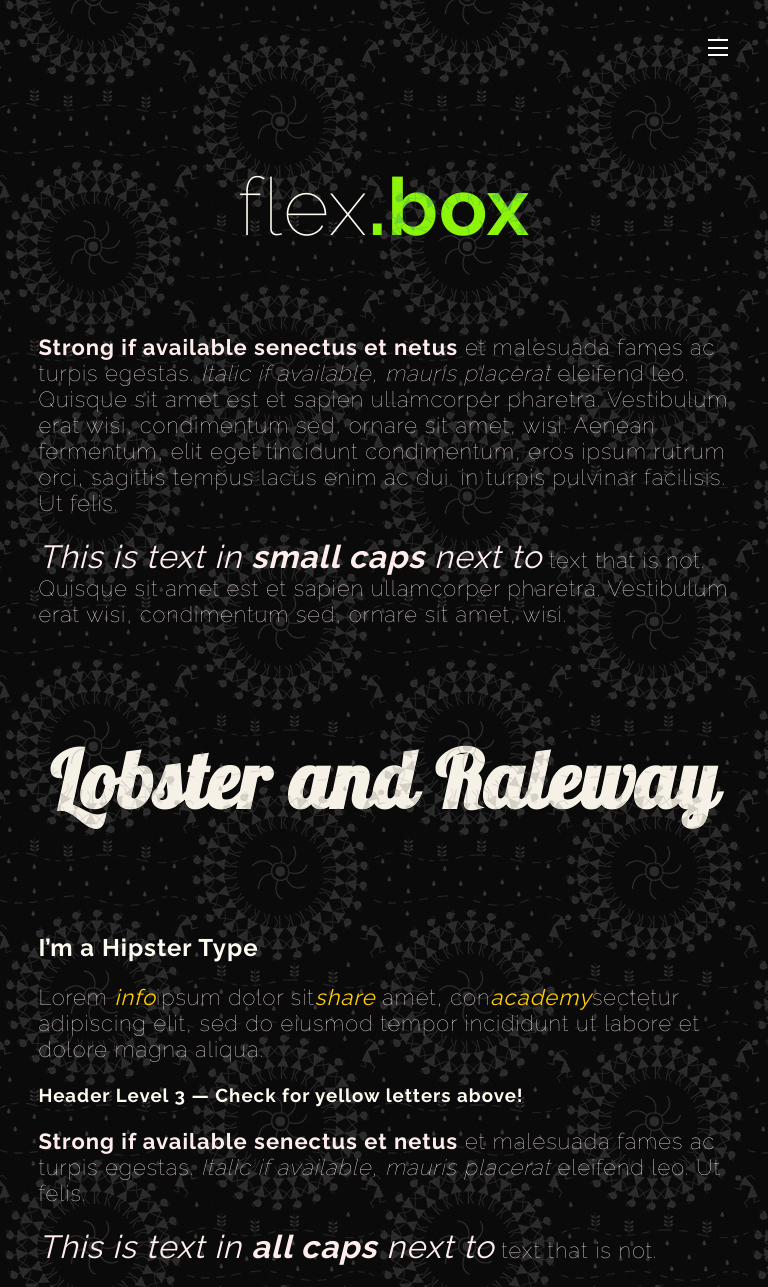
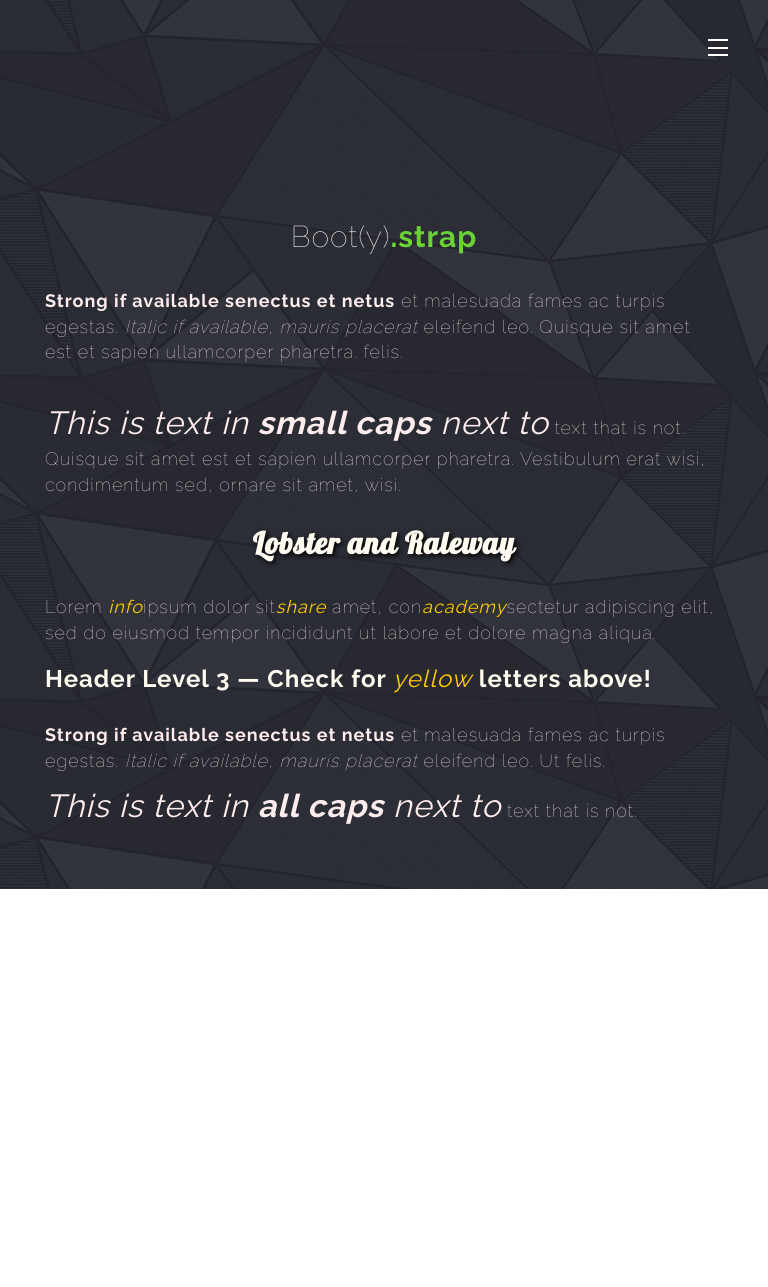
Before and after one commit to sajen87/flexawsome-v.1, a plain HTML site: page index.html in a window 768 px wide. After the commit the page ends 889 px from the top, so only its background shows below. Drawn offline with nearby package versions, Linux system fonts and the light colour scheme; a web font is replaced by a local one.

Commit message:
nearly all working on bootstrap

```diff
--- a/index.html
+++ b/index.html
@@ -7,9 +7,11 @@
     <link href="https://fonts.googleapis.com/css?family=Raleway:100,200,300,400,700,800,900" rel="stylesheet">
     <link href="https://fonts.googleapis.com/css?family=Raleway+Dots" rel="stylesheet">
     <link href="https://fonts.googleapis.com/css?family=Lobster" rel="stylesheet">
+    <link rel="stylesheet" href="https://maxcdn.bootstrapcdn.com/bootstrap/3.3.7/css/bootstrap.min.css" integrity="sha384-BVYiiSIFeK1dGmJRAkycuHAHRg32OmUcww7on3RYdg4Va+PmSTsz/K68vbdEjh4u" crossorigin="anonymous">
     <link href="styles.css" rel="stylesheet" type="text/css">
 
-    <title>Flex</title>
+
+    <title>Bootstrap</title>
 </head>
 <body>
 <header>
@@ -22,7 +24,7 @@
         </label>
 
         <!--<div id="logo"><span>price.<span>less</span></span></div>-->
-        <nav>
+        <nav class="links">
             <ul>
                 <li><a href="#">Home</a></li>
                 <li><a href="#">My work</a></li>
@@ -35,49 +37,46 @@
 </header>
 
 <section>
+    <div class="row">
+    <div class="col-sm-12 col-md-12 col-lg-4 left">
 
-    <article class="left">
+        <h1>Boot(y)<span>.strap</span></h1>
 
-        <h1>flex<span>.box</span></h1>
         <p>
             <strong>Strong if available senectus et netus</strong> et malesuada fames ac turpis egestas. <em>Italic if
             available, mauris placerat</em> eleifend leo. Quisque sit amet est et sapien ullamcorper pharetra.
-            Vestibulum erat wisi, condimentum sed, ornare sit amet, wisi. Aenean fermentum, elit eget tincidunt
-            condimentum, eros ipsum rutrum orci, sagittis tempus lacus enim ac dui. in turpis pulvinar facilisis. Ut
             felis.</p>
         <p><span class="smallCaps">This is text in <b>small caps</b> next to</span> text that is not. Quisque sit amet
             est et sapien ullamcorper pharetra. Vestibulum erat wisi, condimentum sed, ornare sit amet, wisi. </p>
 
-    </article>
+    </div>
 
-    <article class="right">
+
+    <div class="col-sm-12 col-md-12 col-lg-8 right">
 
         <div id="hipster" class="example">
             <h1>Lobster and Raleway</h1>
-            <h2>I’m a Hipster Type</h2>
+            <!--<h2>I’m a Hipster Type</h2>-->
             <div class="p_info">
-                <p>Lorem <span>info</span>ipsum dolor sit<span>share</span> amet, con<span>academy</span>sectetur adipiscing elit, sed do eiusmod tempor incididunt ut labore et dolore magna aliqua.
+                <p>Lorem <span>info</span>ipsum dolor sit<span>share</span> amet, con<span>academy</span>sectetur
+                    adipiscing elit, sed do eiusmod tempor incididunt ut labore et dolore magna aliqua.
                 </p>
-            </div>
-            <h3>Header Level 3 — Check for yellow letters above!</h3>
+
+            <h3>Header Level 3 — Check for <span>yellow</span> letters above!</h3></div>
+            <br>
             <p><strong>Strong if available senectus et netus</strong> et malesuada fames ac turpis egestas. <em>Italic
                 if available, mauris placerat</em> eleifend leo. Ut felis.
             <p><span class="allCaps">This is text in <b>all caps</b> next to</span> text that is not. </p>
-
+        </div>
         </div>
 
 
-    </article>
-
+    </div>
+    </div>
 
 </section>
 
 
 </body>
 </html>
-
-
-<!--<p>Lorem <span>i</span>p<span>n</span>s<span>f</span>u<span>o</span>m dlr t <span>s</span>a<span>h</span>m<span>a</span>e<span>r</span>t<span>e</span>, te sa meias autem, sea <span>a</span>t<span>c</span>a<span>a</span>c<span>d</span>t<span>e</span>a<span>m</span>t<span>y</span>os incorrupte n, sed ea eismo scripserit.-->
-    <!--Qida nonumes pro eu, do propriae consetetur eu. Ad soluta animal sea, ea nam nominavi delectus-->
-    <!--pertinacia.-->
-<!--</p>-->
+-</p>-->
--- a/styles.css
+++ b/styles.css
@@ -3,9 +3,7 @@ html, body {
     margin: 0;
     padding: 0;
     font-family: Raleway, cursive;
-    /*background-image: url("ao.gif");*/
-
-    background-image: url("at.png");
+    background-image: url("ao.gif");
     background-repeat: repeat;
 
 }
@@ -16,13 +14,8 @@ html, body {
     color: gray;
     width: 100%;
     height: 150px;
-    /*background-image: url("ax.jpg");*/
-
-    background-image: url("aw.png");
+    background-image: url("ax.jpg");
     border-bottom: 2px solid white;
-    display: flex;
-    flex-direction: row;
-    justify-content: flex-end;
 
 }
 
@@ -30,82 +23,69 @@ input {
     display: none;
 }
 
-ul {
-    display: flex;
-    justify-content: flex-end;
+nav {
+    display: inline;
+}
+ul{
+    list-style: none;
+}
+
+.links{
+    display: inline-block;
+    position: absolute;
+    top:60px;
+    right: 0;
 
 }
 
-li {
-    margin-top: 40px;
-    list-style: none;
+li{
+    display: inline;
+
 }
 
 li a {
-    color: whitesmoke;
+    padding: 0 15px;
+    color: rgb(255, 204, 0);
     list-style: none;
-    text-decoration: none;
-    padding: 30px;
     font-size: 20px;
     font-weight: 300;
     text-shadow: 2px 2px 5px black;
     letter-spacing: 0.5px;
+    text-transform: uppercase;
     /*mix-blend-mode: difference;*/
-
 }
 
 li a:hover {
     padding-bottom: 3px;
-    color: rgb(255, 204, 0);
-    font-family: "Raleway Dots", cursive;
-    font-size: 22px;
-    font-weight: 900;
-
-}
-
-div #logo span {
-    position: absolute;
-    top: 20px;
-    left: 20px;
-    font-size: 30px;
-    font-weight: 200;
-    color: white;
-
-}
-
-div #logo span span {
-    position: static;
-    color: #96ff00;
-    font-weight: 800;
+    color: rgb(255, 41, 104);
+    font-size: 20px;
+    text-decoration: none;
 
 }
 
 section {
-    position: relative;
-    top: 200px;
     color: #fffbf0;
-    margin: 0;
-    width: 100%;
-    height: 100%;
-    display: flex;
-    justify-content: flex-start;
 
 }
 
 .left {
-    width: 30%;
-    padding: 40px 100px;
+    margin: 200px 0;
+    padding:0 40px;
 
 }
 
 .right {
-    width: 70%;
-    padding: 40px 100px;
+    margin: 200px 0;
 
 }
 
+.left p{
+    margin-top: 35px;
+}
+
+
 h1 {
-    font-size: 80px;
+    font-size: 70px;
     text-align: center;
     font-weight: 100;
     font-family: Raleway, cursive;
@@ -147,15 +127,11 @@ p span {
 #hipster h1 {
     font-family: 'Lobster', cursive;
     font-weight: bold;
-    mix-blend-mode: difference;
-
+    /*mix-blend-mode: difference;*/
+    padding-bottom: 24px;
+    text-shadow: 2px 2px 5px black;
 }
 
-#hipster h1 {
-    padding-bottom: 24px;
-    text-shadow: 2px 2px 5px black;
-
-}
 
 #hipster h3, h2 {
     font-family: 'Raleway', sans-serif;
@@ -169,6 +145,14 @@ p span {
 }
 
 @media (max-width: 768px) {
+
+    h1{
+        font-size: 30px;
+    }
+
+    p {
+        font-size: 18px;
+    }
 
     body input + label {
         position: fixed;
@@ -231,13 +215,15 @@ p span {
     }
 
     body input ~ nav > ul > li {
-        text-align: center;
+
         opacity: 0;
         transition: .5s;
         transition-delay: 0s;
+
     }
 
     body input ~ nav > ul > li > a {
+        text-align: right;
         text-decoration: none;
         text-transform: uppercase;
         padding: 30px;
@@ -254,95 +240,94 @@ p span {
         transition-delay: 0.6s;
     }
 
-    ul {
-        display: flex;
-        flex-direction: row;
-        justify-content: center;
+    .nav {
+        height: 100%;
+        background-image: none;
+        border-bottom: none;
     }
 
-    .nav {
-        background-image: none;
-        border-bottom: none;
-        width: 100%;
-
-    }
-
-    section {
-        position: absolute;
-        top: 80px;
-        color: #fffbf0;
-        margin: 0;
-        display: flex;
-        flex-direction: column;
-
-    }
-
-    .left {
-        padding: 0;
-        width: 100%;
-        position: relative;
-        letter-spacing: 1px;
-
-    }
-
-    article p, h1, h2, h3 {
-        padding: 0 5%;
-    }
-
-    .right {
-        padding: 0;
-        width: 100%;
-        display: flex;
-        flex-direction: column;
-        top: 150px;
-        letter-spacing: 1px;
-
+    li {
+    display: block;
+    text-align: right;
+        list-style: none;
     }
 
     li a:hover {
         padding-bottom: 3px;
         color: rgb(255, 41, 104);
-        font-family: "Raleway Dots", cursive;
-        font-size: 15px;
+        font-family: Raleway, cursive;
+        font-size: 14px;
         border-bottom: none;
     }
-}
-
-@media (min-width: 768px)and  (max-width: 1024px) {
 
     section {
-        position: absolute;
-        top: 80px;
-        color: #fffbf0;
-        margin: 0;
-        display: flex;
-        flex-direction: column;
+        color: white;
 
     }
 
     .left {
-        padding: 0;
-        width: 100%;
-        position: relative;
+
         letter-spacing: 1px;
+        margin: 70px 0 0;
+        padding: 0 40px;
 
     }
 
-    article p, h1, h2, h3 {
-        padding: 0 5%;
+    .right {
+        /*padding: 0;*/
+        letter-spacing: 0.5px;
+        margin: 20px 0 0;
+        padding: 0 40px;
+
+    }
+
+
+}
+
+@media (min-width: 768px) and  (max-width: 1200px) {
+
+
+    .links{
+    position: absolute;
+        top:65px;
+        right: 0;
+
+    }
+
+    li a {
+        font-size: 18px;
+        padding: 0 15px;
+        text-transform: uppercase;
+
+    }
+
+    li a:hover {
+        font-size: 18px;
+    }
+
+    section {
+
+        color: #fffbf0;
+
+
+    }
+
+    .left {
+        padding: 0 60px;
+        letter-spacing: 1px;
+        margin: 200px 0 0;
+
     }
 
     .right {
-        padding: 0;
-        width: 100%;
-        display: flex;
-        flex-direction: column;
-        top: 150px;
+        padding: 0 60px;
         letter-spacing: 1px;
+        margin: 0;
 
     }
+
 }
 
 /*colors:*/
-/*color: rgb(255,204,0);*/
-/*color: rgb(27,173,248);*/
+/*!*color: rgb(255,204,0);*!-yellow*/
+/*!*color: rgb(27,173,248);*!-blue*/
```
Lines whose indentation alone changed are shown as unchanged.
